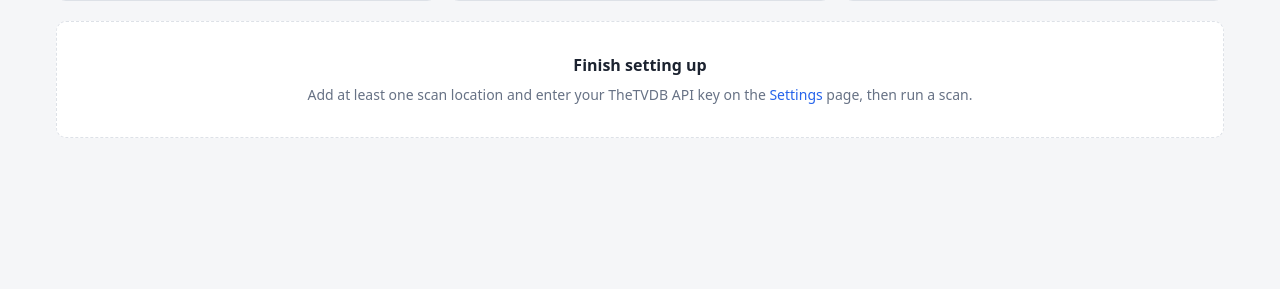
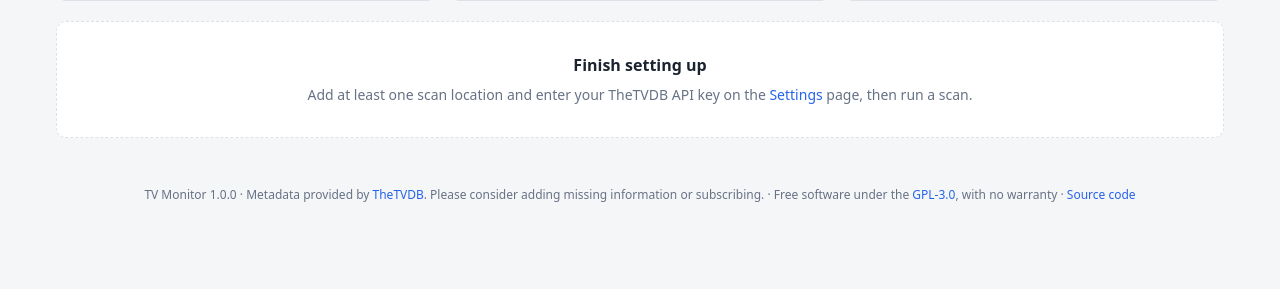
Before and after one commit to Cd084/TV-Monitor, a Flask app: page / in a window 1280 px wide. Shown: the part 167-456 px from the top of the page. Run offline with Flask 3, Linux system fonts and the light colour scheme; data comes from the database, SQL or seed files in the repository; data that the repository does not hold is empty.

Commit message:
License under GPL-3.0; README for public readers; TheTVDB credit and licence notice in the footer
Co-Authored-By: Claude Opus 5.5 <noreply@anthropic.com>

```diff
--- a/tvmonitor/__init__.py
+++ b/tvmonitor/__init__.py
@@ -20,6 +20,7 @@ def create_app(data_dir=None, start_scheduler=True):
     app.config["DB"] = db
     app.config["AUTH_USER"] = os.environ.get("TVMONITOR_USER", "")
     app.config["AUTH_PASSWORD"] = os.environ.get("TVMONITOR_PASSWORD", "")
+    app.jinja_env.globals["app_version"] = __version__
 
     scheduler = Scheduler(db)
     app.config["SCHEDULER"] = scheduler
--- a/tvmonitor/static/style.css
+++ b/tvmonitor/static/style.css
@@ -37,6 +37,7 @@ nav a.active { background: var(--surface-2); font-weight: 600; }
 .scanbox { margin-left: auto; display: flex; align-items: center; gap: 12px; font-size: 13px; }
 
 main { max-width: 1200px; margin: 0 auto; padding: 24px 16px 48px; }
+.footer { max-width: 1200px; margin: 0 auto; padding: 0 16px 24px; color: var(--muted); font-size: 12px; text-align: center; }
 
 .btn { border: 1px solid var(--border); background: var(--surface); color: var(--text);
   padding: 7px 14px; border-radius: 6px; font: inherit; cursor: pointer; }
--- a/tvmonitor/templates/base.html
+++ b/tvmonitor/templates/base.html
@@ -25,6 +25,13 @@
   {% endwith %}
   {% block content %}{% endblock %}
 </main>
+<footer class="footer">
+  TV Monitor {{ app_version }} ·
+  Metadata provided by <a href="https://thetvdb.com" target="_blank" rel="noopener">TheTVDB</a>.
+  Please consider adding missing information or subscribing. ·
+  Free software under the <a href="https://github.com/Cd084/TV-Monitor/blob/main/LICENSE" target="_blank" rel="noopener">GPL-3.0</a>, with no warranty ·
+  <a href="https://github.com/Cd084/TV-Monitor" target="_blank" rel="noopener">Source code</a>
+</footer>
 <div id="toast" class="toast" hidden></div>
 <script src="{{ url_for('static', filename='app.js') }}"></script>
 </body>
```
Also changed, not shown: README.md, 1 other file.
